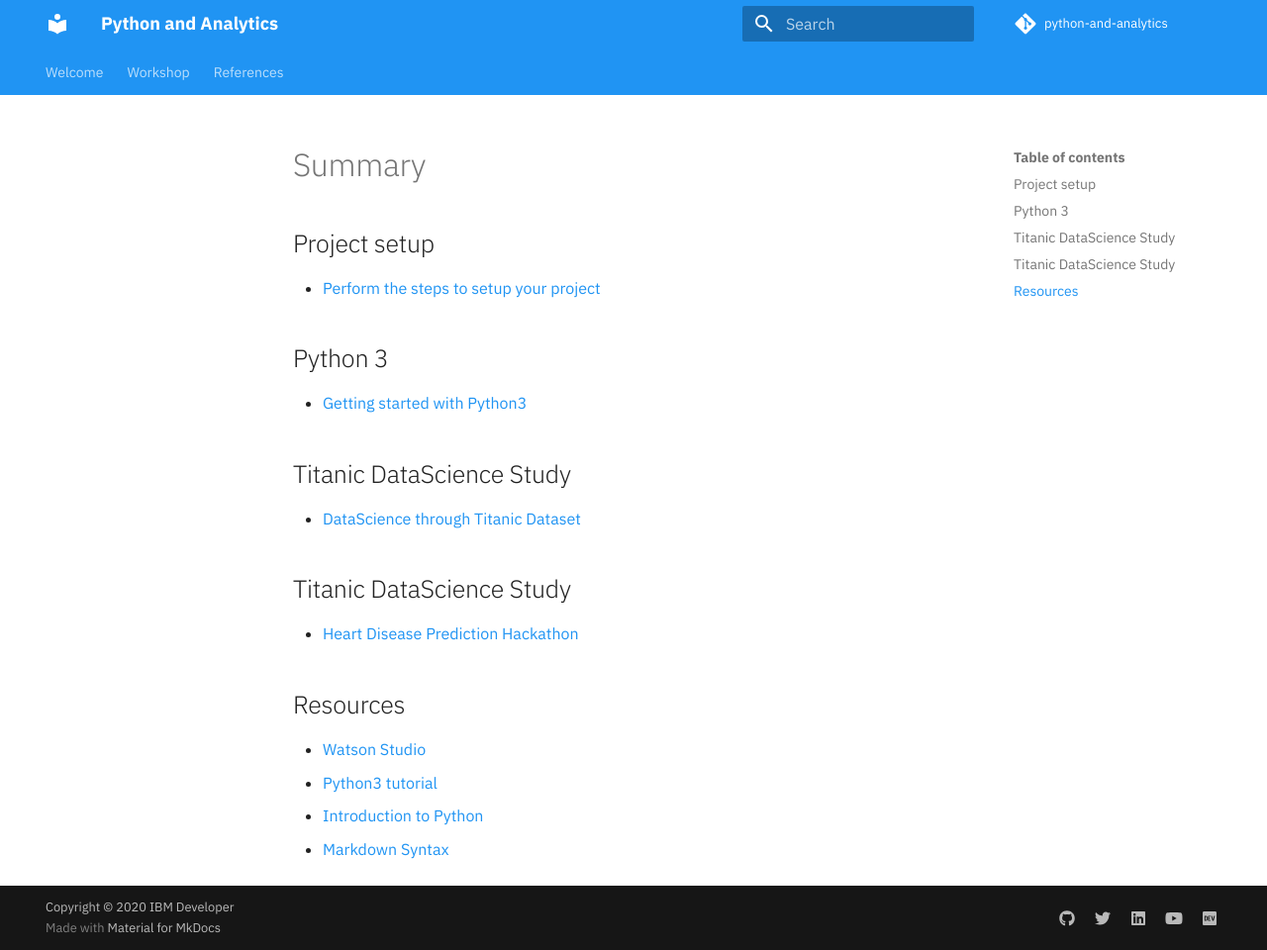
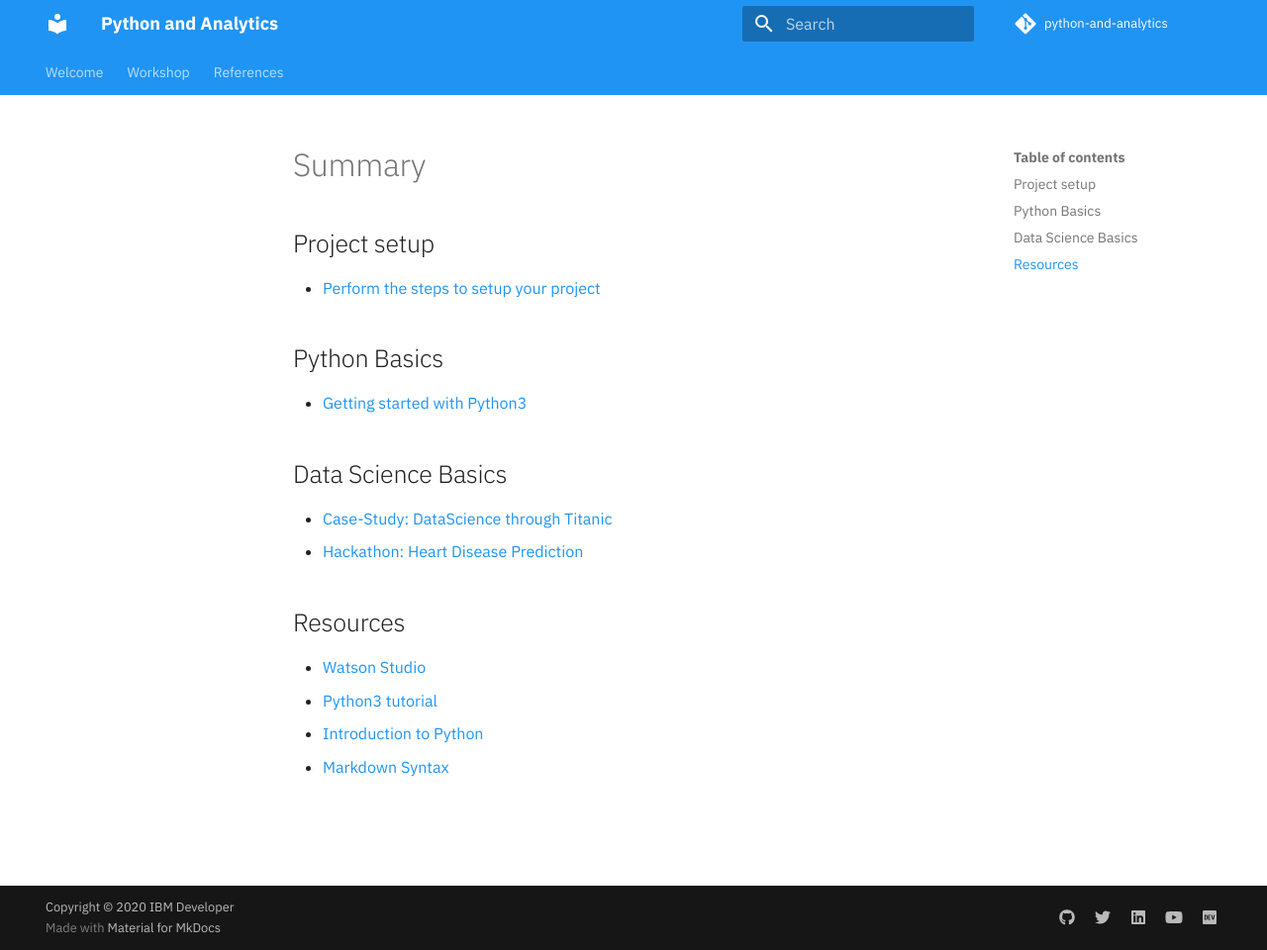
Before and after one commit to IBM/python-and-analytics, an MkDocs documentation site: the page built from docs/SUMMARY.md, in a window 1280 px wide and 960 px high. Shown: the whole window at 99% size. Built offline with MkDocs 1.6.1 and Material for MkDocs 9.7.7, drawn with Linux system fonts in a browser that asks for light colours; comment, search, counter and statistics services are not loaded.

Commit message:
updated hd image and agenda listings

````diff
--- a/docs/SUMMARY.md
+++ b/docs/SUMMARY.md
@@ -4,17 +4,14 @@
 
 * [Perform the steps to setup your project](project-setup/README.md)
 
-## Python 3
+## Python  Basics
 
 * [Getting started with Python3](python3/README.md)
 
-## Titanic DataScience Study
+## Data Science Basics
 
-* [DataScience through Titanic Dataset](titanic/README.md)
-
-## Titanic DataScience Study
-
-* [Heart Disease Prediction Hackathon](heart-disease-competition/README.md)
+* [Case-Study: DataScience through Titanic](titanic/README.md)
+* [Hackathon: Heart Disease Prediction ](heart-disease-competition/README.md)
 
 ## Resources
 
--- a/docs/heart-disease-competition/README.md
+++ b/docs/heart-disease-competition/README.md
@@ -19,7 +19,7 @@ Remember: Your best tool to figure out how to perform the idea you have in mind
 https://github.com/IBM/python-and-analytics/blob/workshop-feb-2021/notebooks/heart-disease-competition.ipynb
 ```
 
-![Notebook from URL](../assets/images/titanic/notebook-from-url.jpg)
+![Notebook from URL](../assets/images/heart-disease/notebook-from-url.jpg)
 
 Spend some time looking through the sections of the notebook to get an overview. A notebook is composed of text (markdown or heading) cells and code cells. The markdown cells provide comments on what the code is designed to do.
 
````
Also changed, not shown: docs/assets/images/heart-disease/notebook-from-url.jpg (added).
